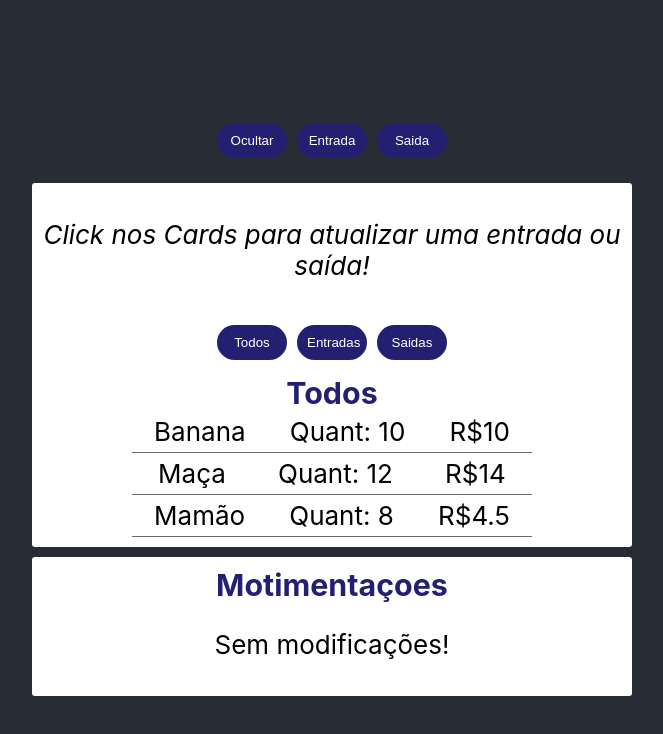
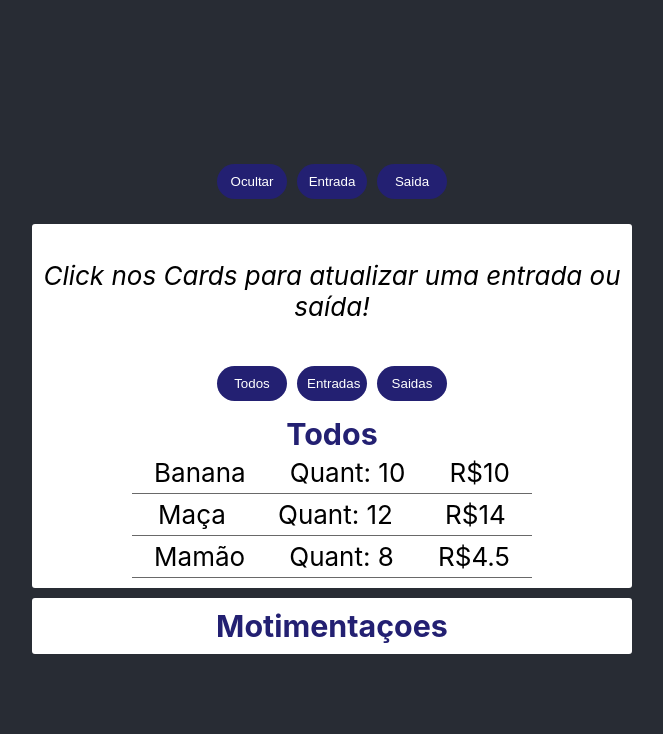
Before and after one commit to Kenzie-Academy-Brasil-Developers/react-entrega-s3-nivelamento-gestao-de-transacoes-Brunoro811, a React (Create React App) app: page / in a window 1280 px wide. Shown: the top 734 px of the page, without its empty margins (308-971 px from the left). Built offline with nearby package versions, Linux system fonts and the light colour scheme.

Commit message:
fix: corriginto bug emmovimentacoes

```diff
--- a/src/App.js
+++ b/src/App.js
@@ -3,6 +3,7 @@ import Form from "./Components/Form";
 import { useState } from "react";
 import Nav from "./Components/Nav";
 import Display from "./Components/Display";
+import { useEffect } from "react/cjs/react.development";
 
 function App() {
   const [isEntrada, setIsEntrada] = useState(false);
@@ -80,6 +81,12 @@ function App() {
     setName("");
     setQuantidade("");
   };
+  const loaSaida = () => {
+    setSaidaFruts(saidaFruts.filter((element) => element));
+  };
+  useEffect(() => {
+    setSaidaFruts(saidaFruts);
+  }, [saidaFruts]);
   return (
     <div className="App App-header">
       <Nav
@@ -113,7 +120,11 @@ function App() {
           isSaida
         />
       )}
-      <Display saidaFruts={saidaFruts} arrayFruits={fruits} />
+      <Display
+        setSaidaFruts={setSaidaFruts}
+        saidaFruts={saidaFruts}
+        arrayFruits={fruits}
+      />
     </div>
   );
 }
--- a/src/Components/Display/index.jsx
+++ b/src/Components/Display/index.jsx
@@ -4,10 +4,11 @@ import Card from "../Card";
 import "./style.css";
 function Display({ arrayFruits, saidaFruts }) {
   const [fruitsFiltered, setFruitsFiltered] = useState([]);
-  const [isModified, setIsModified] = useState(
-    arrayFruits.filter((element) => element.condition)
-  );
-  const [title, setTitle] = useState("title");
+  const [isModified, setIsModified] = useState([
+    ...saidaFruts,
+    arrayFruits.filter((element) => element.condition),
+  ]);
+  const [title, setTitle] = useState("Todos");
   const loadMovi = () => {
     setIsModified(arrayFruits.filter((element) => element.condition));
   };
@@ -31,8 +32,9 @@ function Display({ arrayFruits, saidaFruts }) {
     loadMovi();
   };
   useEffect(() => {
-    handleTodosDisplay();
-  }, []);
+    setFruitsFiltered(arrayFruits.map((element) => element));
+    setIsModified(arrayFruits.filter((element) => element.condition));
+  }, [arrayFruits]);
   useEffect(() => () => {}, []);
   return (
     <>
@@ -67,7 +69,6 @@ function Display({ arrayFruits, saidaFruts }) {
           saidaFruts.map((element, indice) => (
             <Card key={indice} item={element} />
           ))}
-        {!isModified[0] && <p>Sem modificações!</p>}
       </div>
     </>
   );
```
